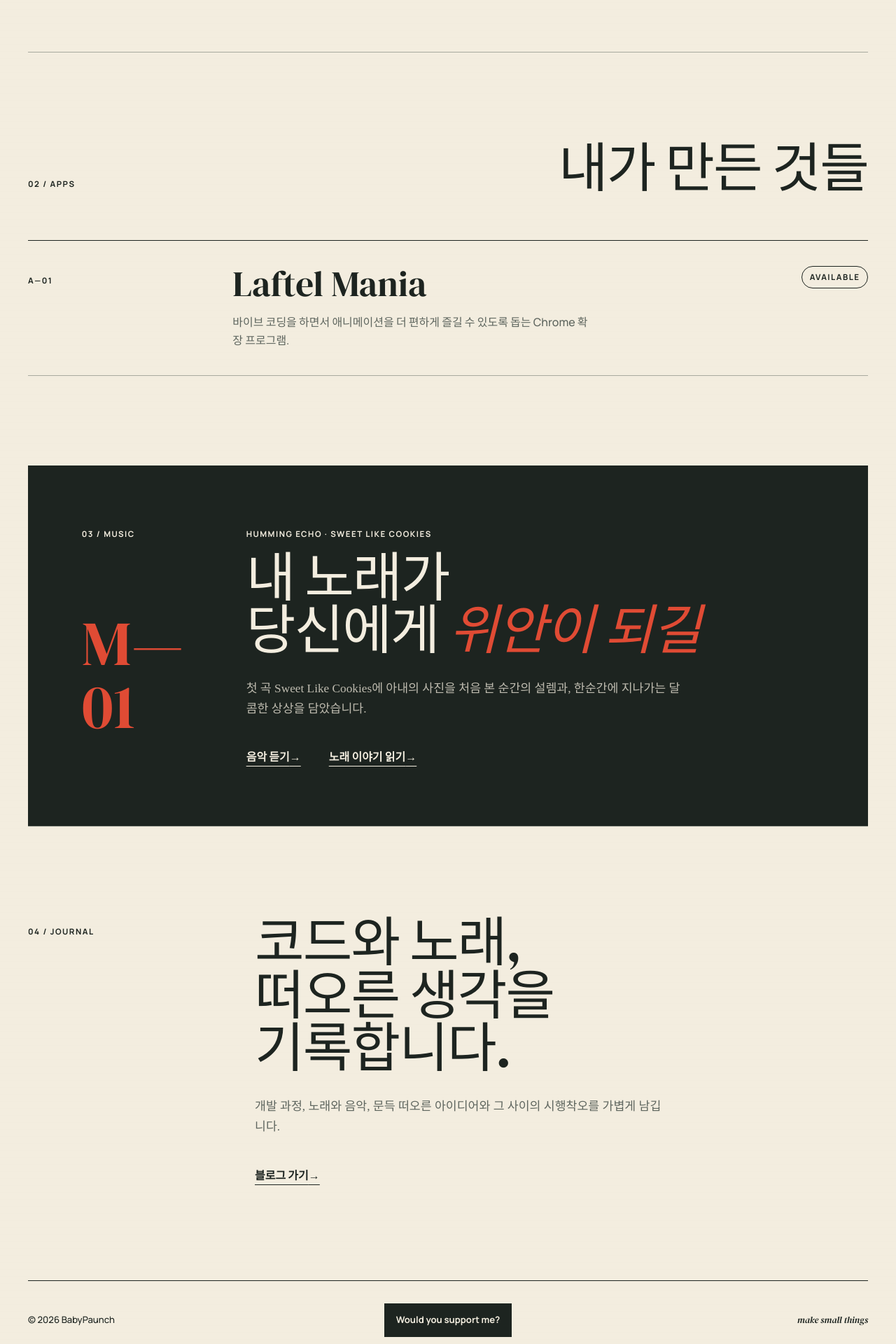
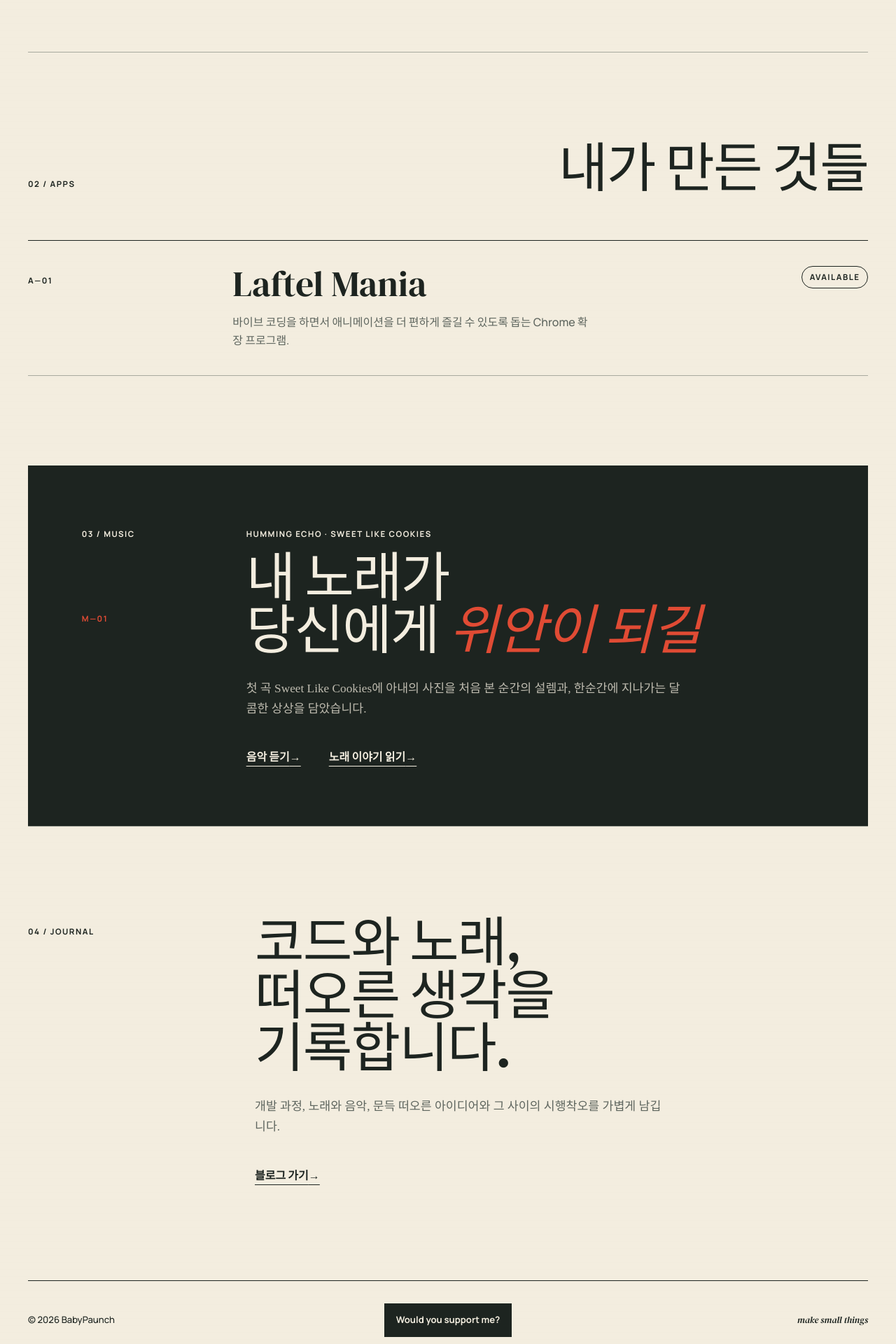
Before and after one commit to babypaunch/babypaunch.github.io, a Jekyll site: the page built from index.html, in a window 1280 px wide. Shown: the part 1305-3225 px from the top of the page at 70% size. Built offline with Jekyll 4.4.1, drawn with Linux system fonts in a browser that asks for light colours; some web fonts are replaced.

Commit message:
fix(home): Music 인덱스 크기 통일

```diff
--- a/_layouts/home.html
+++ b/_layouts/home.html
@@ -29,7 +29,7 @@ layout: default
   <section class="home-music" id="music-feature" aria-labelledby="music-feature-title">
     <div>
       <p class="section-number">03 / Music</p>
-      <p class="home-music-index" aria-hidden="true">M—01</p>
+      <p class="app-index home-music-index" aria-hidden="true">M—01</p>
     </div>
     <div class="home-music-content">
       <p class="eyebrow">Humming Echo · Sweet Like Cookies</p>
--- a/styles.css
+++ b/styles.css
@@ -280,7 +280,7 @@ h2 {
   background: var(--ink);
   color: var(--paper);
 }
-.home-music-index { margin: clamp(3rem, 8vw, 7rem) 0 0; color: var(--accent); font: 400 clamp(3rem, 7vw, 6rem)/1 var(--serif); }
+.home-music-index { margin: clamp(3rem, 8vw, 7rem) 0 0; color: var(--accent); }
 .home-music-content { max-width: 760px; }
 .home-music h2 { margin-block: 1rem 2rem; }
 .home-music h2 em { color: var(--accent); font-weight: 400; }
```
